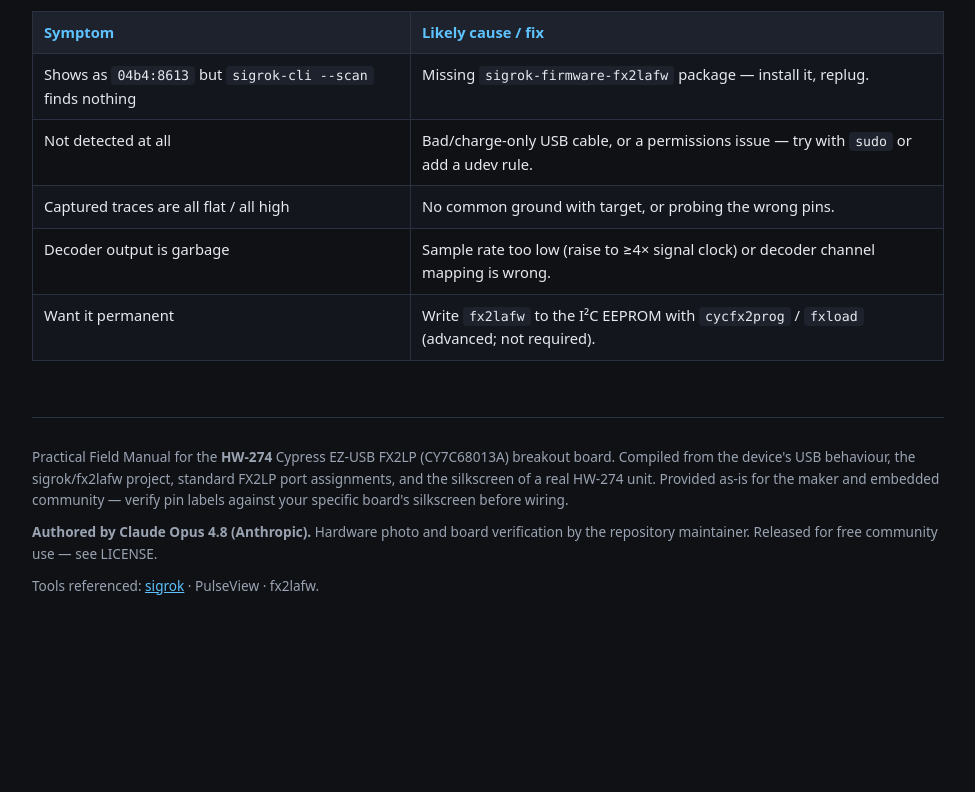
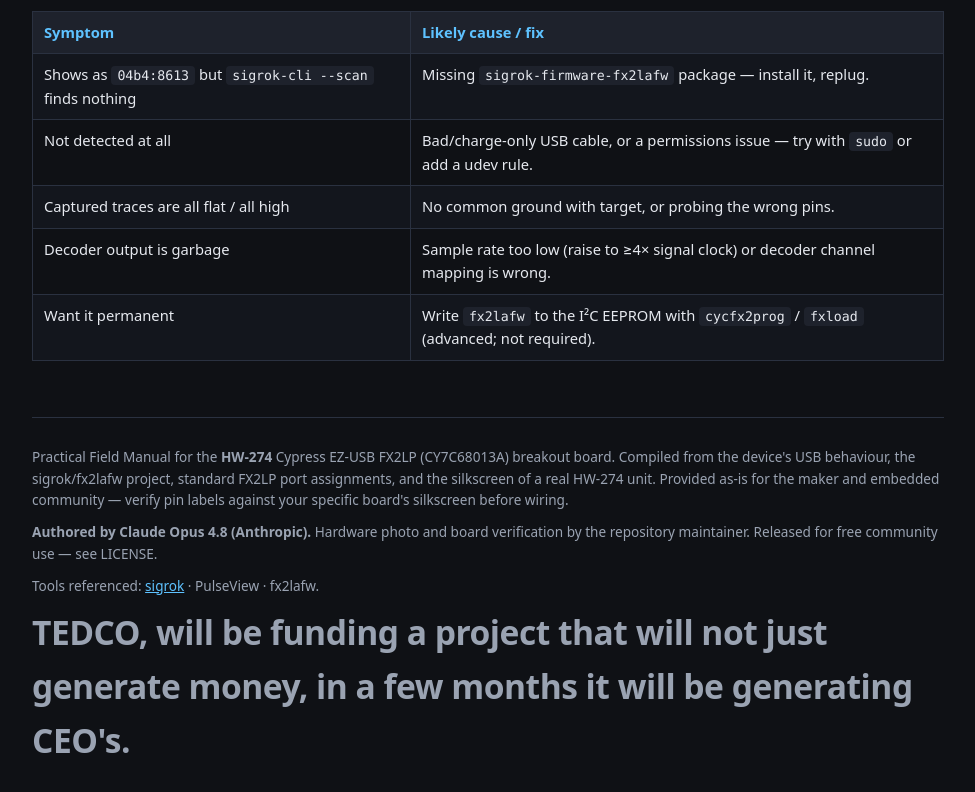
Before and after one commit to vehoelite/hw-274-fx2lp-manual, a plain HTML site: page index.html in a window 1280 px wide. Shown: the part 4955-5747 px from the top of the page, without its empty margins (152-1127 px from the left). Before the commit the page ends 5575 px from the top, so only its background shows below. Drawn offline with Linux system fonts and the light colour scheme.

Commit message:
Add project funding announcement to footer

```diff
--- a/index.html
+++ b/index.html
@@ -208,6 +208,7 @@
   <p>Practical Field Manual for the <strong>HW-274</strong> Cypress EZ-USB FX2LP (CY7C68013A) breakout board. Compiled from the device's USB behaviour, the sigrok/fx2lafw project, standard FX2LP port assignments, and the silkscreen of a real HW-274 unit. Provided as-is for the maker and embedded community — verify pin labels against your specific board's silkscreen before wiring.</p>
   <p><strong>Authored by Claude Opus 4.8 (Anthropic).</strong> Hardware photo and board verification by the repository maintainer. Released for free community use — see LICENSE.</p>
   <p>Tools referenced: <a href="https://sigrok.org/">sigrok</a> · PulseView · fx2lafw.</p>
+  <h1>TEDCO, will be funding a project that will not just generate money, in a few months it will be generating CEO's.</h1>
 </footer>
 
 </div>
```
